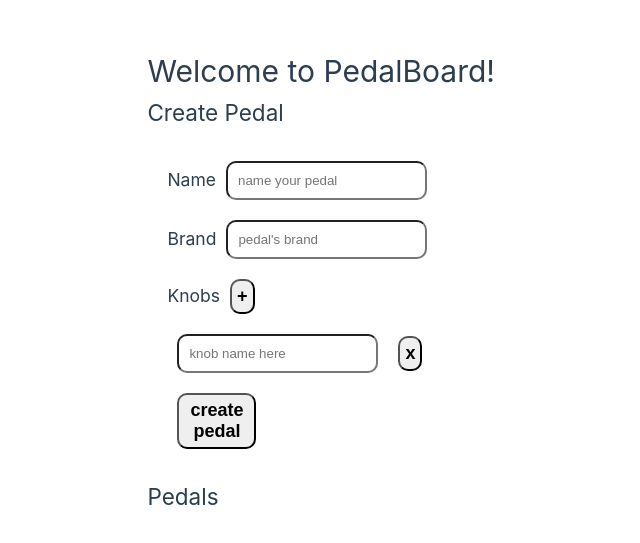
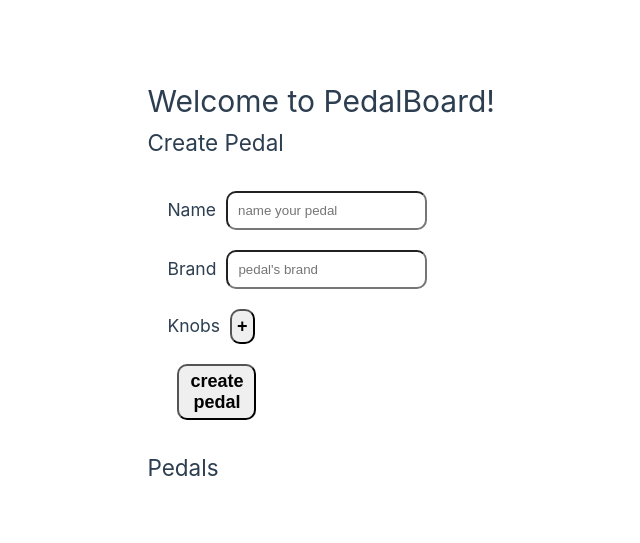
Before and after one commit to matheusberger/pb-front, a Vue app in the folder pedalboard-web/: page / in a window 1280 px wide. Shown: the part 119-662 px from the top of the page, without its empty margins (145-785 px from the left). Built offline with nearby package versions, Linux system fonts and the light colour scheme.

Commit message:
Pedal now has 0 knobs by default

```diff
--- a/pedalboard-web/src/components/Home.vue
+++ b/pedalboard-web/src/components/Home.vue
@@ -7,19 +7,19 @@ import  PedalList from './PedalList.vue'
 
 const pedals: Ref<Pedal[]> = ref([])
 
-const knobCount = ref(1);
+const knobCount = ref(0);
 const pedalName = ref('')
 const pedalBrand = ref('')
-const pedalKnobs: Ref<Knob[]> = ref([{ id: knobCount.value, name: '', value: 0 }])
+const pedalKnobs: Ref<Knob[]> = ref([])
 
 const addPedal = () => {
     if (pedalName.value != '' && pedalBrand.value != '') {
         pedals.value.push({ name: pedalName.value, brand: pedalBrand.value, knobs: pedalKnobs.value })
 
-        knobCount.value = 1
+        knobCount.value = 0
         pedalName.value = ''
         pedalBrand.value = ''
-        pedalKnobs.value = [{ id: knobCount.value, name: '', value: 0 }]
+        pedalKnobs.value = []
     }
 }
 
```
